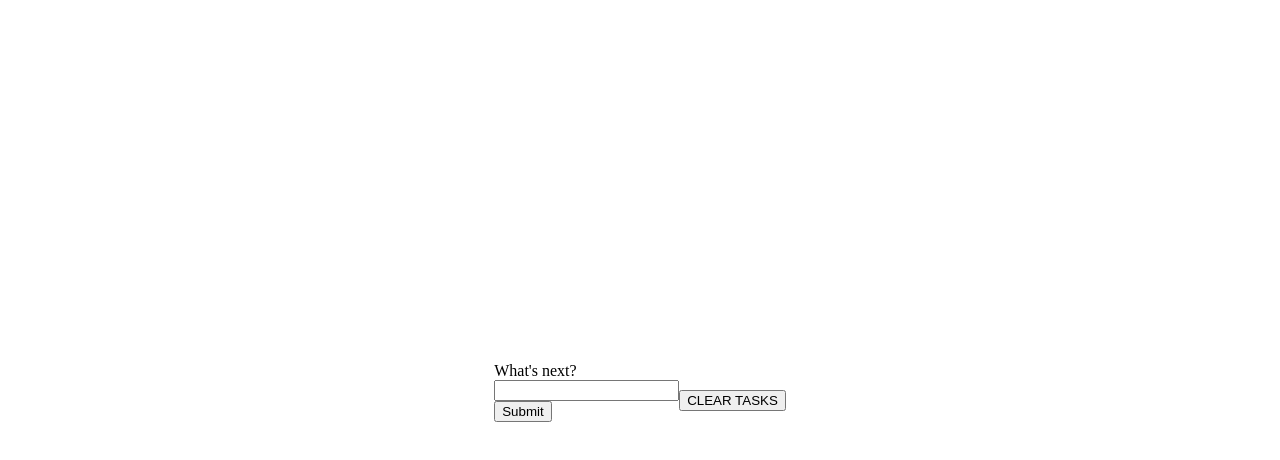
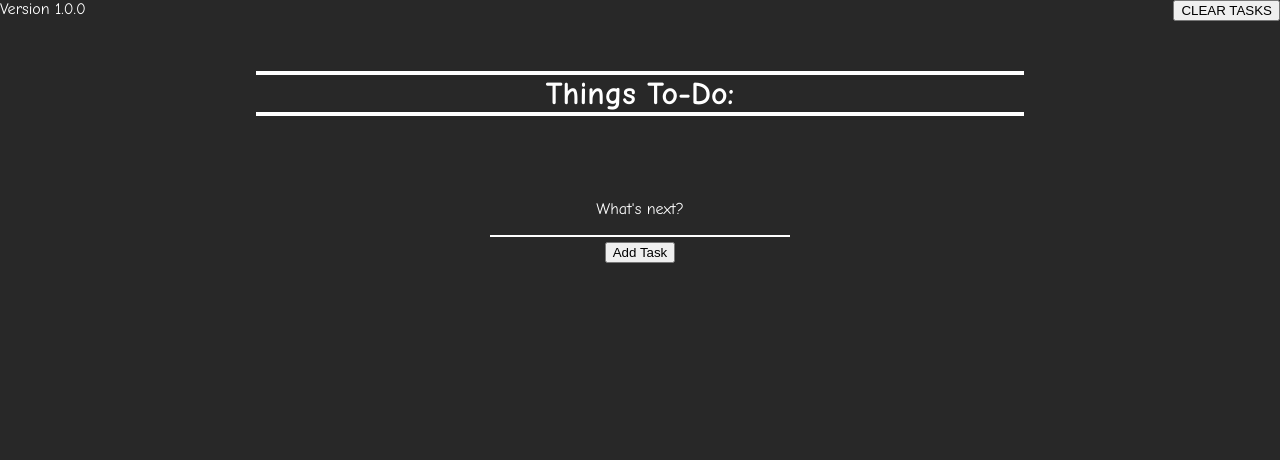
Before and after one commit to jason-yi4/ToDo-App-4-Ways, a plain HTML site: page Web-Based/index.html in a window 1280 px wide. Drawn offline with Linux system fonts and the light colour scheme.

Commit message:
[Release] Version 1.0.0, changed page style and color. Made page look nice.

```diff
--- a/Web-Based/index.html
+++ b/Web-Based/index.html
@@ -9,12 +9,12 @@
 
     <body class="center">
 
-
+        <h1>Things To-Do:</h1>
         <div class="stack-vertical">
             <form id="taskForm">
                 <label for="task">What's next?</label><br>
                 <input type="text" id="task"><br>
-                <input type="submit" value="Submit">
+                <input type="submit" value="Add Task" style="margin-top: 5px">
             </form>
 
             <ul id="taskList" style="list-style-type: none">
@@ -24,9 +24,15 @@
             </ul>
         </div>
 
+
         <button id="clear">
             CLEAR TASKS
         </button>
+
+        <div id="version-text">
+            Version 1.0.0
+        </div>
+
 
 
 
--- a/Web-Based/styles.css
+++ b/Web-Based/styles.css
@@ -1,7 +1,13 @@
+body {
+    background-color: rgb(40, 40, 40);
+    color: white;
+    font-family: Comic Sans MS;
+}
+
 .center {
     display: flex;
-    align-items: center;
     justify-content: center;
+    margin-top: 200px;
 }
 
 .stack-vertical {
@@ -14,3 +20,40 @@
     margin-right: 20;
     padding: 0;
 }
+
+#clear {
+    position: absolute;
+    top: 0;
+    right: 0;
+}
+
+#task {
+    background: transparent;
+    border-top: none;
+    border-left: none;
+    border-right: none;
+    border-bottom: 2px solid white;
+    outline: none;
+    width: 300px;
+    color: white;
+}
+
+#taskForm {
+    text-align: center;
+}
+
+#version-text {
+    position: absolute;
+    top: 0;
+    left: 0;
+}
+
+h1 {
+    position: absolute;
+    top: 50;
+    width: 60%;
+    border-top: 4px solid white;
+    border-bottom: 4px solid white;
+
+    text-align: center;
+}
```
